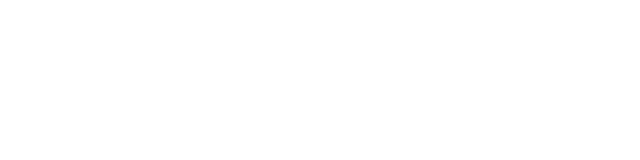
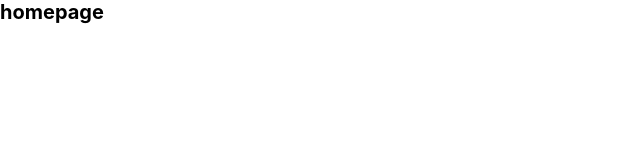
Before and after one commit to oregano-apps/musicProjectClient, a React (Create React App) app: page / in a window 1280 px wide. Shown: the top 160 px of the page, without its empty margins (0-640 px from the left). Built offline with nearby package versions, Linux system fonts and the light colour scheme.

Commit message:
make the app file

```diff
--- a/src/App.js
+++ b/src/App.js
@@ -1,8 +1,27 @@
-import './App.css';
+import './main.css';
+import {Switch, BrowserRouter as Router, Link, Route} from 'react-router-dom'
+
+import Singup from './pages/singup/Singup'
 
 function App() {
   return (
     <div className="App">
+      <Router>
+        <Switch>
+          <Route exact path="/">
+              <h1>homepage</h1>
+          </Route>
+          <Route path="/singup">
+              <Singup />
+          </Route>
+          <Route path="/login">
+              <h1>login</h1>
+          </Route>
+          <Route path="/homepage">
+              <h1>homepage</h1>
+          </Route>
+        </Switch>
+      </Router>
 
     </div>
   );
--- a/src/utils/_variables.scss
+++ b/src/utils/_variables.scss
@@ -5,6 +5,25 @@
 $color-black-2: #212121;
 $color-dark-gray: #323232;
 
+
+// COLORS
+$color-secondary-light: #ffb900;
+$color-secondary-dark: #ff7730;
+
+$color-blue-light: #88FFF7;
+$color-blue: #2998ff;
+$color-blue-dark: #5643fa;
+
+$color-grey-light-1: #f7f7f7;
+$color-grey-light-2: #eee;
+
+$color-grey-dark: #777;
+$color-grey-dark-2: #999;
+$color-grey-dark-3: #333;
+
+$color-white: #fff;
+
+
 // Second Color
 
 // Third Color
```
